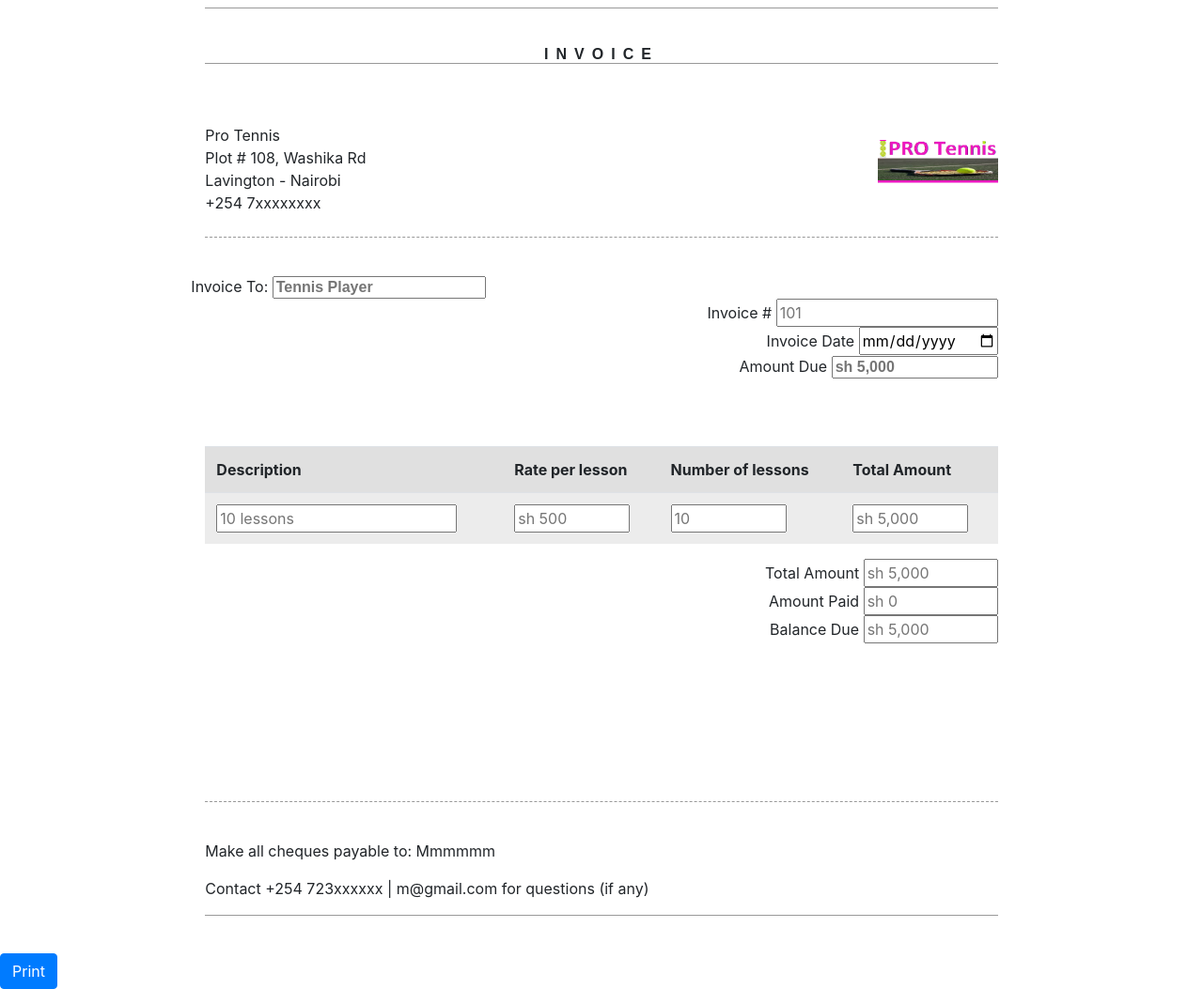
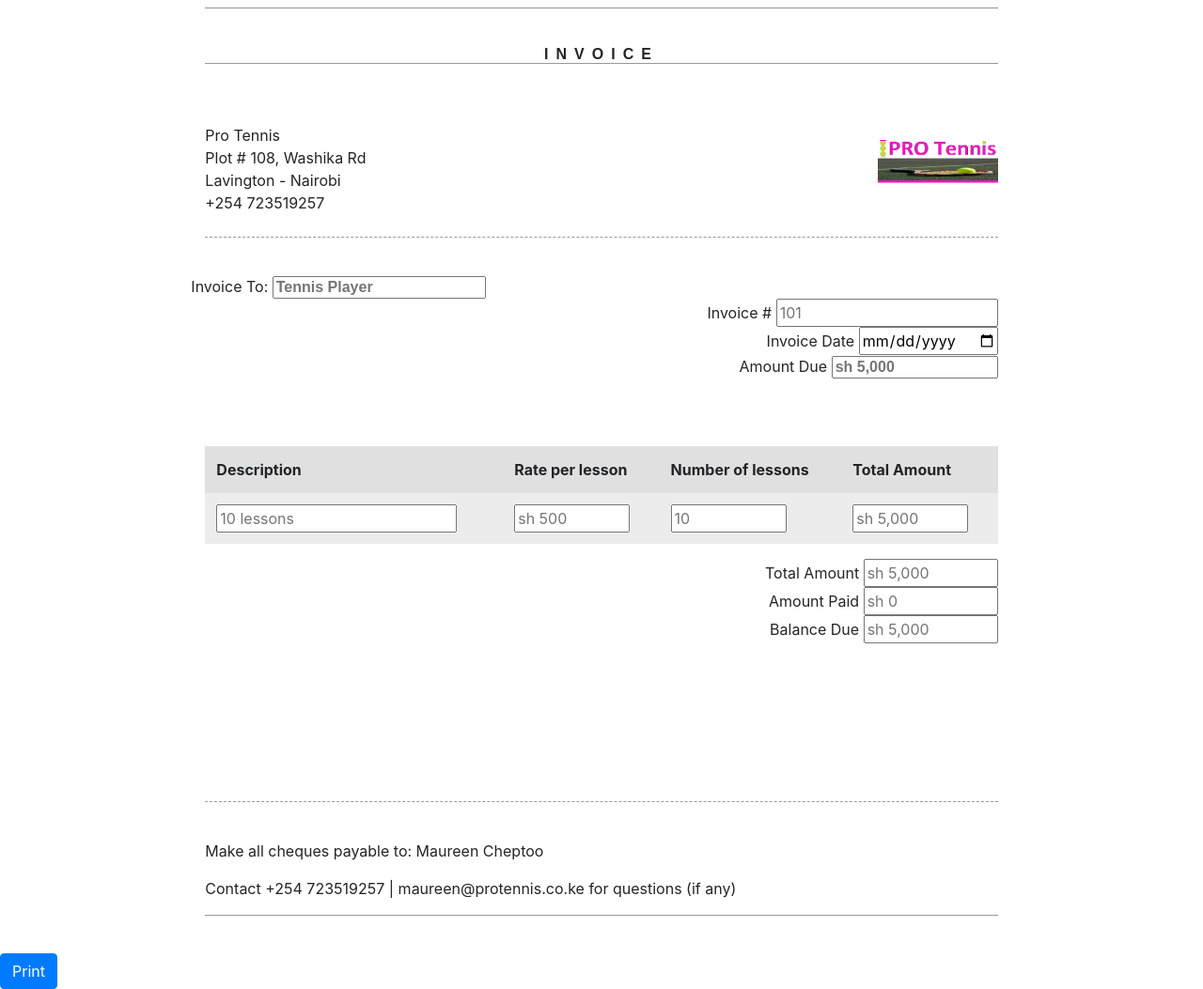
Before and after one commit to VincentCheruiyot/project, a Flask app: template templates/invoice.html in a window 1280 px wide. Shown: the part 56-1109 px from the top of the page at 94% size. Run offline with Flask 2, Linux system fonts and the light colour scheme; the template is opened without the code that fills it, so the values that code supplies are empty; some libraries are stand-ins or nearby versions.

Commit message:
Update invoice.html

```diff
--- a/templates/invoice.html
+++ b/templates/invoice.html
@@ -88,7 +88,7 @@
                                 <th>Lavington - Nairobi</th>
                             </div>
                             <div>
-                                <th>+254 7xxxxxxxx</th>
+                                <th>+254 723519257</th>
                             </div>
                         </div>
                     </tr>
@@ -186,8 +186,8 @@
                 <br>
                 <br>
                 <h1 style="border-color: #999; border-width: 0 0 1px; margin: 0 0 1em; border-bottom-style:dashed;"></h1>
-                <p align="left">Make all cheques payable to: Mmmmmm</p>
-                <p align="left">Contact +254 723xxxxxx | m@gmail.com for questions (if any)</p>
+                <p align="left">Make all cheques payable to: Maureen Cheptoo</p>
+                <p align="left">Contact +254 723519257 | maureen@protennis.co.ke for questions (if any)</p>
                 <h1 style="border-color: #999; border-width: 0 0 1px; margin: 0 0 1em; border-bottom-style:ridge;"></h1>
             </div>
         </div>
```
